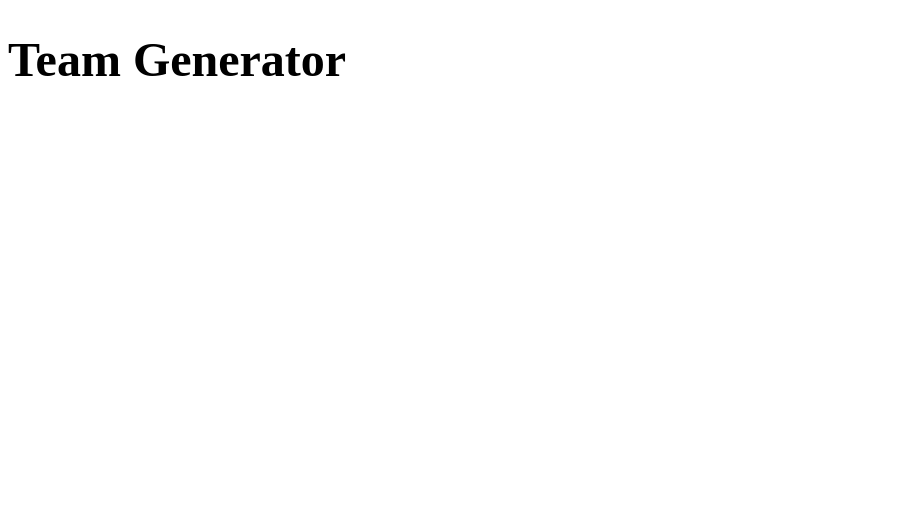
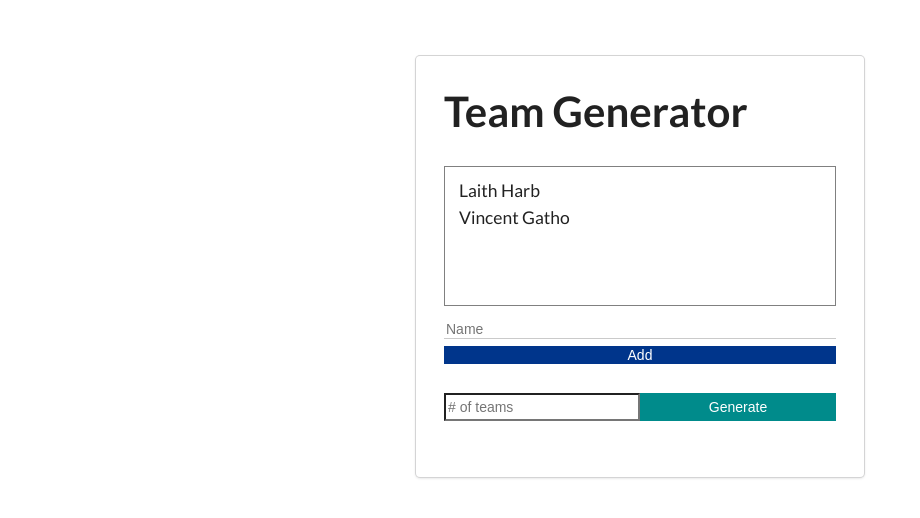
Before and after one commit to celhalal/Team-Generator, an Angular app: page / in a window 1280 px wide. Shown: the top 518 px of the page, without its empty margins (0-920 px from the left). Built offline with nearby package versions, Linux system fonts and the light colour scheme.

Commit message:
Scoped & Global Styling

```diff
--- a/package.json
+++ b/package.json
@@ -19,6 +19,7 @@
     "@angular/platform-browser-dynamic": "^14.0.0",
     "@angular/router": "^14.0.0",
     "rxjs": "~7.5.0",
+    "semantic-ui-css": "^2.4.1",
     "tslib": "^2.3.0",
     "zone.js": "~0.11.4"
   },
--- a/src/app/app.component.css
+++ b/src/app/app.component.css
@@ -59,3 +59,10 @@
   .error-msg {
     color: red;
   }
+
+  li{
+    list-style: none;
+    font-size: 1.25rem;
+    margin-bottom: 0.5rem;
+
+  }
--- a/src/app/app.component.html
+++ b/src/app/app.component.html
@@ -1,5 +1,17 @@
-<div>
-  <div>
+<div class="container">
+  <div class="ui card">
     <h1>Team Generator</h1>
+    <ul class="list">
+      <li>Laith Harb</li>
+      <li>Vincent Gatho</li>
+    </ul>
+    <div class="add-members-container">
+      <input type="text" placeholder="Name"/>
+      <button>Add</button>
+    </div>
+    <div class="input-container">
+      <input type="text" placeholder="# of teams"/>
+      <button >Generate</button>
+    </div>
   </div>
 </div>
--- a/src/styles.css
+++ b/src/styles.css
@@ -1 +1,8 @@
 /* You can add global styles to this file, and also import other style files */
+@import "semantic-ui-css/semantic.css";
+
+li {
+  list-style: none;
+  font-size: 1.25rem;
+  margin-bottom: 0.5rem;
+}
```
Also changed, not shown: 1 other file (tests, documents, lock files or other folders).
